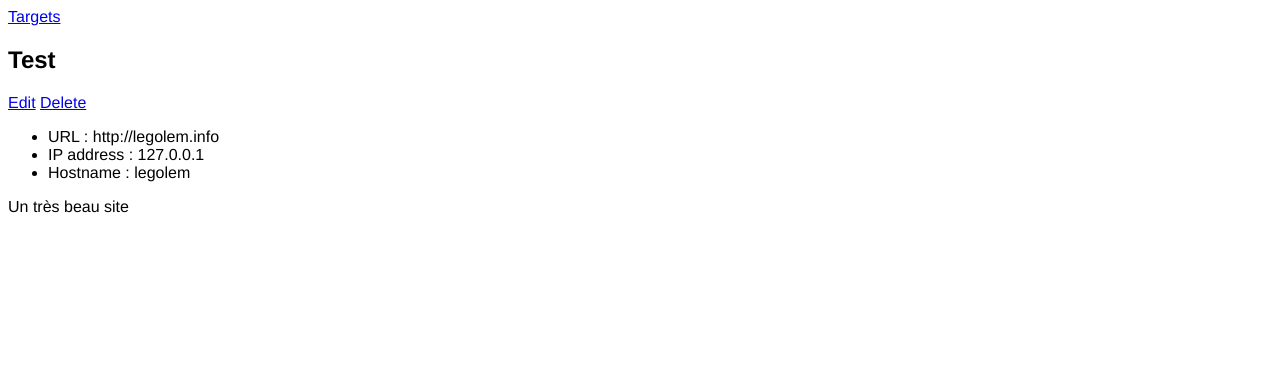
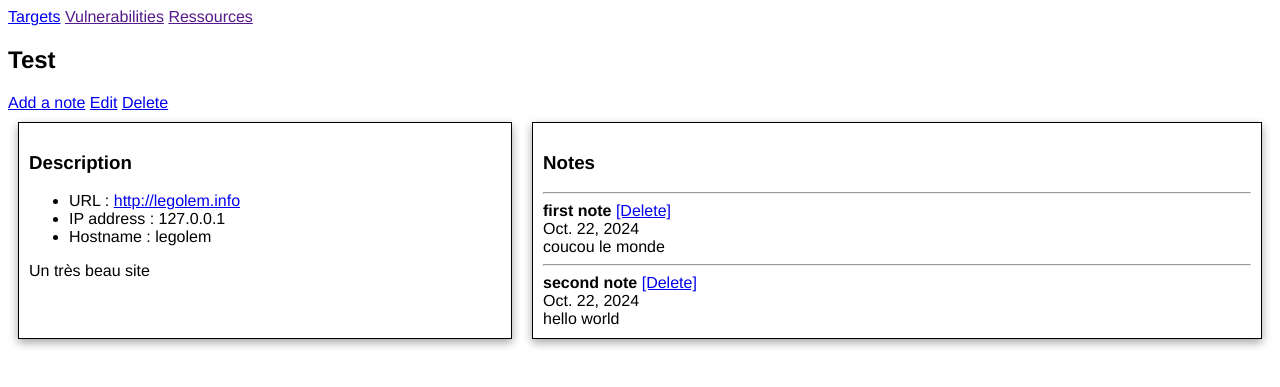
Before and after one commit to DavidHamb/pirateTMS, a Django app: page /target_detail/1/ in a window 1280 px wide. Shown: the top 387 px of the page. Run offline with Django 5.2, Linux system fonts and the light colour scheme; data comes from the database, SQL or seed files in the repository; both versions use the stored data as it was after the commit.

Commit message:
A brand new version

```diff
--- a/pirateTMS/urls.py
+++ b/pirateTMS/urls.py
@@ -9,4 +9,6 @@ urlpatterns = [
     path('targets/add/', views.targets_add, name='targets-add'),
     path('target_detail/<int:id>/update/', views.target_update, name='target-update'),
     path('target_detail/<int:id>/delete/', views.target_delete, name='target-delete'),
+    path('target_detail/<int:id>/add_note/', views.add_note, name='add-note'),
+    path('delete_note/<int:id>/', views.delete_note, name='delete-note'),
 ]
--- a/tms/admin.py
+++ b/tms/admin.py
@@ -1,5 +1,5 @@
 from django.contrib import admin
-from tms.models import Target, Vulnerability
+from tms.models import Target, Vulnerability, Note
 
 class TargetAdmin(admin.ModelAdmin):
     list_display = ('name', 'url', 'description', 'ip', 'hostname')
@@ -7,5 +7,9 @@ class TargetAdmin(admin.ModelAdmin):
 class VulnerabilityAdmin(admin.ModelAdmin):
     list_display = ('name', 'url', 'description', 'category')
 
+class NoteAdmin(admin.ModelAdmin):
+    list_display = ('title', 'date', 'content', 'linked_target')
+
 admin.site.register(Target, TargetAdmin)
 admin.site.register(Vulnerability, VulnerabilityAdmin)
+admin.site.register(Note, NoteAdmin)
--- a/tms/forms.py
+++ b/tms/forms.py
@@ -1,5 +1,5 @@
 from django import forms
-from tms.models import Target
+from tms.models import Target, Note
 
 STYLE_PARAMETERS = 'width: 500px; padding: 10px 30px; font-size: 16px;'
 
@@ -35,3 +35,22 @@ class TargetForm(forms.ModelForm):
                 'placeholder': 'URL'
                 })
         }
+
+
+class NoteForm(forms.ModelForm):
+    class Meta:
+        model = Note
+        fields = ['title', 'content']
+
+        widgets = {
+            'title': forms.TextInput(attrs={
+                'class': "form-control",
+                'style': STYLE_PARAMETERS,
+                'placeholder': 'Title',
+                }),
+            'content': forms.Textarea(attrs={
+                'class': "form-control",
+                'style': STYLE_PARAMETERS,
+                'placeholder': 'Write your note ...',
+                }),
+        }
--- a/tms/models.py
+++ b/tms/models.py
@@ -1,6 +1,5 @@
 from django.db import models
-
-
+from datetime import date
 
 class Target(models.Model):
     name = models.fields.CharField(max_length=100, null=True)
@@ -30,3 +29,13 @@ class Vulnerability(models.Model):
 
     def __str__(self):
         return f'{self.name}'
+
+
+class Note(models.Model):
+    title = models.fields.CharField(max_length=100, null=True)
+    date = models.fields.DateField(null=False, default=date.today())
+    content = models.fields.CharField(max_length=300, null=True)
+    linked_target = models.ForeignKey(Target, on_delete=models.CASCADE, null=True)
+
+    def __str__(self):
+        return f'{self.title}'
--- a/tms/static/tms/styles.css
+++ b/tms/static/tms/styles.css
@@ -1,6 +1,17 @@
 * {
     font-family: Helvetica;
 }
+
+.flex-container {
+    display: flex;
+  }
+
+.flex-container > div {
+    margin: 10px;
+    border: solid black 1px;
+    padding: 10px;
+    box-shadow: 0 4px 8px 0 rgba(0,0,0,0.2), 0 3px 10px 0 rgba(0,0,0,0.19);
+  }
 
 h1 {
     color:green;
@@ -35,3 +46,7 @@ form {
 form label {
     display: none;
 }
+
+form textarea {
+    height: 500px;
+}
--- a/tms/templates/tms/base.html
+++ b/tms/templates/tms/base.html
@@ -8,6 +8,8 @@
     <body>
         <nav>
             <a href="{% url 'targets' %}">Targets</a>
+            <a href="">Vulnerabilities</a>
+            <a href="">Ressources</a>
         </nav>
 
         {% block content %}{% endblock %}
--- a/tms/templates/tms/target_detail.html
+++ b/tms/templates/tms/target_detail.html
@@ -4,15 +4,30 @@
 
 <h2>{{ target.name }}</h2>
 
+<a href="{% url 'add-note' target.id %}">Add a note</a>
 <a href="{% url 'target-update' target.id %}">Edit</a>
 <a href="{% url 'target-delete' target.id %}">Delete</a>
 
-<ul>
-    <li>URL : {{ target.url }}</li>
-    <li>IP address : {{ target.ip }}</li>
-    <li>Hostname : {{ target.hostname }}</li>
-</ul>
+<div class="flex-container">
+    <div style="flex-basis: 40%;">
+        <h3>Description</h3>
+        <ul>
+            <li>URL : <a href="{{ target.url }}" target="_blank">{{ target.url }}</a></li>
+            <li>IP address : {{ target.ip }}</li>
+            <li>Hostname : {{ target.hostname }}</li>
+        </ul>
 
-<p>{{ target.description }}</p>
+        <p>{{ target.description }}</p>
+    </div>
+    <div style="flex-basis: 60%;">
+        <h3>Notes</h3>
+        {% for note in notes %}
+            <hr>
+            <strong>{{ note.title }}</strong> <a href="{% url 'delete-note' note.id %}">[Delete]</a><br>
+            {{ note.date }}<br>
+            {{ note.content }}
+        {% endfor %}
+    </div>
+</div>
 
 {% endblock %}
--- a/tms/views.py
+++ b/tms/views.py
@@ -1,6 +1,6 @@
 from django.shortcuts import render, redirect
-from tms.models import Target
-from tms.forms import TargetForm
+from tms.models import Target, Note
+from tms.forms import TargetForm, NoteForm
 
 # Create your views here.
 
@@ -11,7 +11,8 @@ def targets(request):
 
 def target_detail(request, id):
     target = Target.objects.get(id=id)
-    return render(request, 'tms/target_detail.html', {'target': target})
+    notes = Note.objects.filter(linked_target=target.id)
+    return render(request, 'tms/target_detail.html', {'target': target, 'notes':notes})
 
 
 def targets_add(request):
@@ -40,6 +41,7 @@ def target_update(request, id):
     return render(request, 'tms/target_update.html', {'form':form})
 
 
+
 def target_delete(request, id):
     target = Target.objects.get(id=id)
 
@@ -48,3 +50,36 @@ def target_delete(request, id):
         return redirect('targets')
 
     return render(request, 'tms/target_delete.html', {'target':target})
+
+
+
+def add_note(request, id):
+    target = Target.objects.get(id=id)
+    form = NoteForm()
+
+    if request.method == 'POST':
+        form = NoteForm(request.POST)
+        if form.is_valid():
+
+            # Save form data AND the linked target (as hidden value)
+            temporary_completion = form.save(commit=False)
+            temporary_completion.linked_target = target
+            temporary_completion.save()
+            target.save()
+            return redirect('target-detail', target.id)
+    else:
+        form = NoteForm()
+
+    return render(request, 'tms/add_note.html', {'form': form, 'target': target})
+
+
+
+def delete_note(request, id):
+    note = Note.objects.get(id=id)
+    target = Target.objects.get(id=note.linked_target_id)
+
+    if request.method == 'POST':
+        note.delete()
+        return redirect('target-detail', target.id)
+
+    return render(request, 'tms/delete_note.html', {'note': note, 'target': target})
```
Also changed, not shown: tms/templates/tms/add_note.html (added, +13 -0 lines), tms/templates/tms/delete_note.html (added, +17 -0 lines), db.sqlite3, tms/migrations/0002_alter_vulnerability_category_note.py (added), tms/migrations/0003_rename_linked_case_note_linked_target.py (added).
